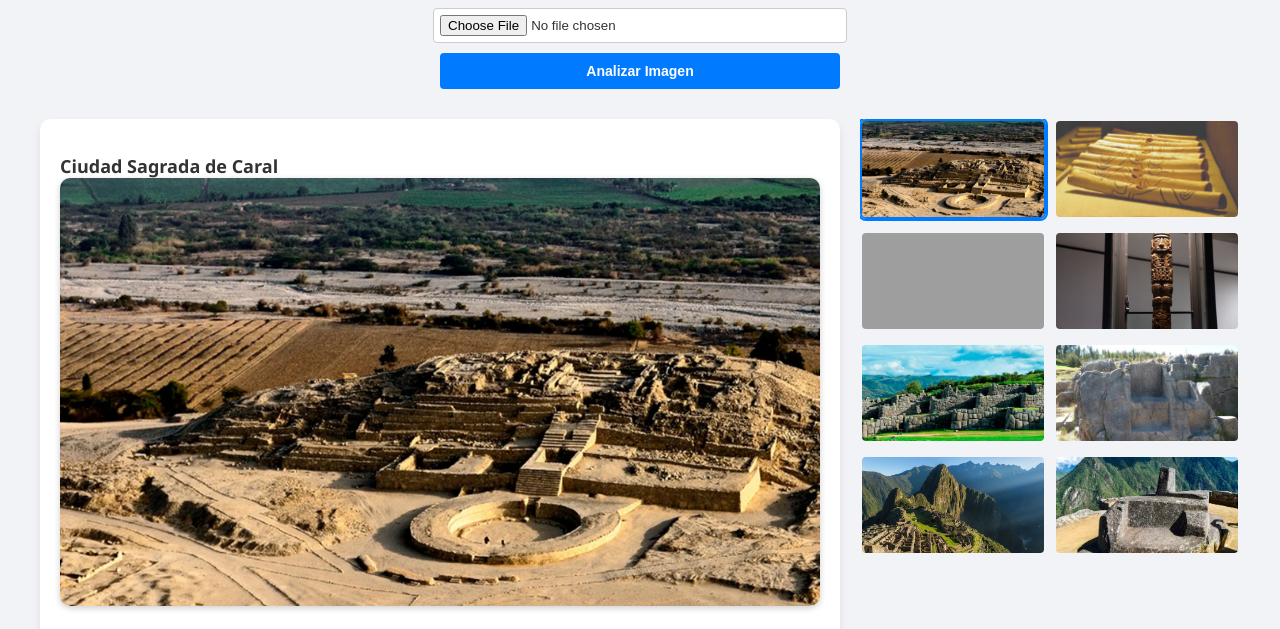
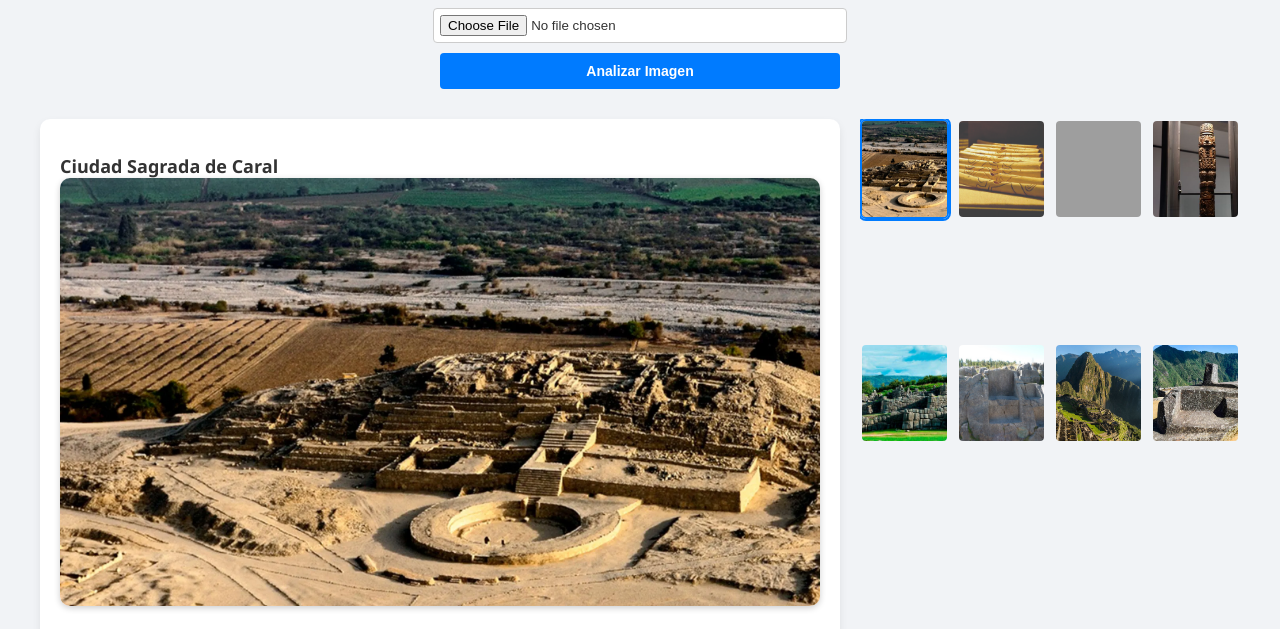
Before and after one commit to sbtsVR/procienciaposgrado, a plain HTML site: page interfaz.html in a window 1280 px wide. Shown: the part 156-785 px from the top of the page. Drawn offline with Linux system fonts and the light colour scheme; grey boxes are pictures that could not be loaded.

Commit message:
Optimización

```diff
--- a/interfaz.html
+++ b/interfaz.html
@@ -98,7 +98,7 @@
     .thumbnail-panel {
       flex: 1.5;
       display: grid;
-      grid-template-columns: 1fr 1fr;
+      grid-template-columns: repeat(4, 1fr); /* Cambié para que haya más columnas */
       gap: 8px;
       max-height: 440px;
       overflow: hidden;
@@ -322,6 +322,7 @@
       const wrapper = document.createElement("div");
       wrapper.className = "thumbnail-wrapper";
       wrapper.innerHTML = `
+
         <img class="thumbnail" src="${item.img}" onclick="updateContent(${index})" title="${item.name}" />
       `;
       panel.appendChild(wrapper);
```
Also changed, not shown: intro.html (+1 -1 lines).
